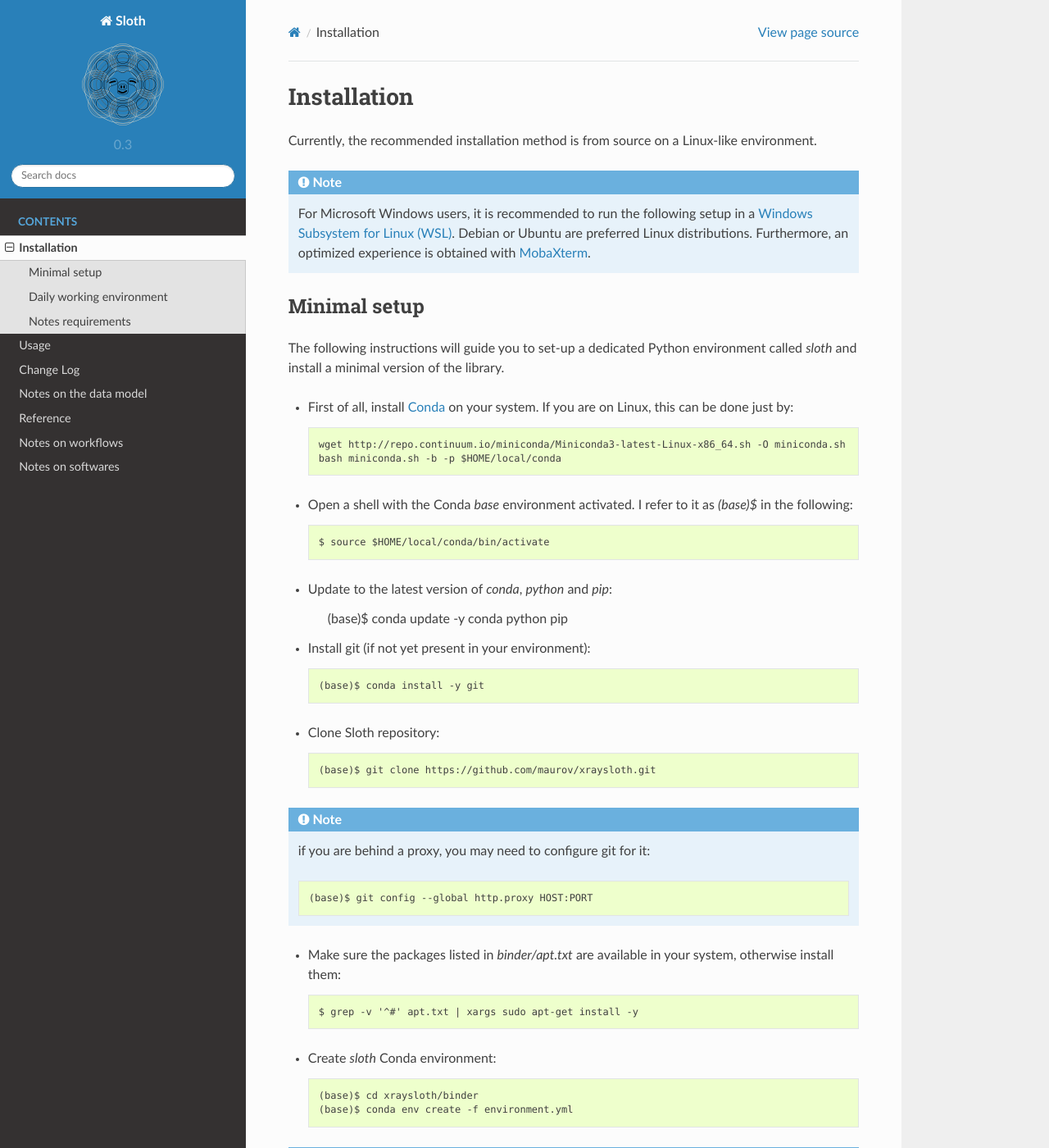
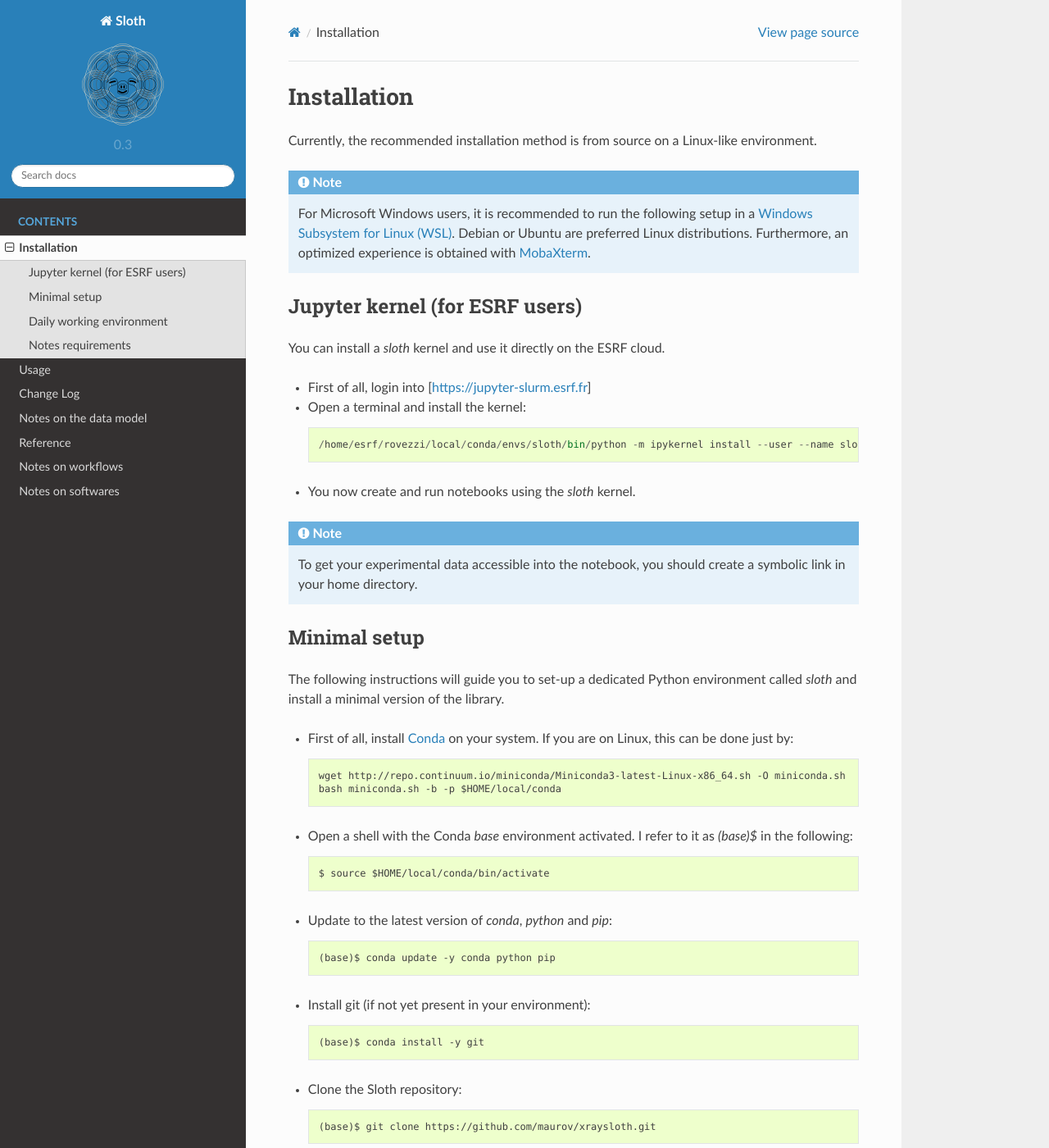
Before and after one commit to maurov/xraysloth, a Sphinx documentation site: the page built from docs/source/installation.rst, in a window 1280 px wide and 1400 px high. Shown: the whole window at 82% size. Built offline with Sphinx 7.4.7 and the Read the Docs theme 2.0.0, drawn with Linux system fonts in a browser that asks for light colours; some of the changed text lies outside the part shown.

Commit message:
add esrf workflow

```diff
--- a/docs/source/installation.rst
+++ b/docs/source/installation.rst
@@ -4,6 +4,21 @@ Installation
 Currently, the recommended installation method is from source on a Linux-like environment.
 
 .. note:: For Microsoft Windows users, it is recommended to run the following setup in a `Windows Subsystem for Linux (WSL) <https://docs.microsoft.com/en-us/windows/wsl/install-win10>`_. Debian or Ubuntu are preferred Linux distributions. Furthermore, an optimized experience is obtained with `MobaXterm <https://mobaxterm.mobatek.net/>`_.
+
+Jupyter kernel (for ESRF users)
+...............................
+
+You can install a `sloth` kernel and use it directly on the ESRF cloud.
+
+- First of all, login into [https://jupyter-slurm.esrf.fr]
+
+- Open a terminal and install the kernel::
+
+      /home/esrf/rovezzi/local/conda/envs/sloth/bin/python -m ipykernel install --user --name sloth --display-name "sloth"
+
+- You now create and run notebooks using the `sloth` kernel.
+
+.. note:: To get your experimental data accessible into the notebook, you should create a symbolic link in your home directory.
 
 Minimal setup
 .............
@@ -20,7 +35,7 @@ environment called `sloth` and install a minimal version of the library.
 
       $ source $HOME/local/conda/bin/activate
 
-- Update to the latest version of `conda`, `python` and `pip`:
+- Update to the latest version of `conda`, `python` and `pip`::
 
       (base)$ conda update -y conda python pip
 
@@ -28,7 +43,7 @@ environment called `sloth` and install a minimal version of the library.
 
       (base)$ conda install -y git
 
-- Clone Sloth repository::
+- Clone the Sloth repository::
 
       (base)$ git clone https://github.com/maurov/xraysloth.git
 
@@ -91,12 +106,12 @@ Currently, the mandatory requirements are:
 * Matplotlib_
 * SciPy_
 * SILX_
+* Larch_
+* XrayLib_
 
 Nevertheless, other libraries are required to fully run all the scripts:
 
 * PyMca_
-* Larch_
-* XrayLib_
 * SHADOW3_
 * OASYS_
 * XOP_
```
Also changed, not shown: other parts of docs/source/installation.rst (+1 -1 lines).
